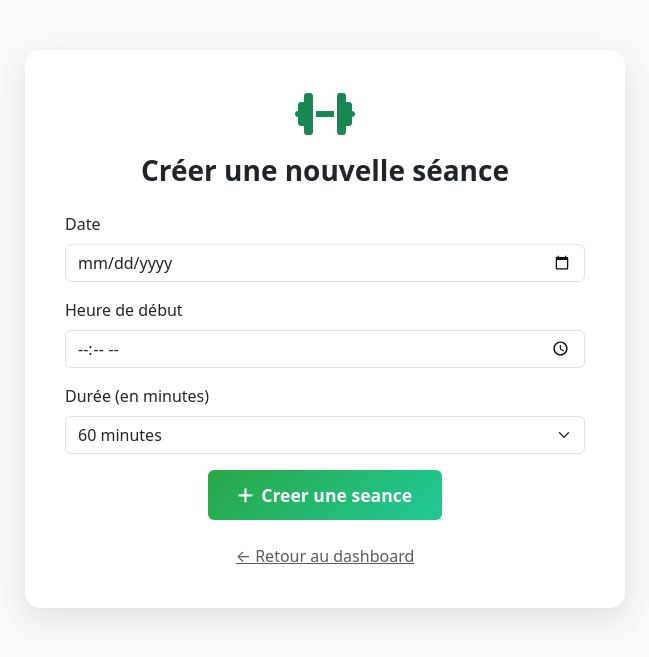
After one commit to ZiyadCh/CoachproV2, a PHP site: page /create.seance.php in a window 1280 px wide. The commit adds this page. Shown: the top 657 px of the page, without its empty margins (315-964 px from the left). Run offline with PHP 8.4, Linux system fonts and the light colour scheme; the visitor is signed in with stand-in values (Sample User, id 1).

Commit message:
seance create

```diff
--- a/classes/seance.php
+++ b/classes/seance.php
@@ -1,12 +1,14 @@
 <?php
-class seance {
+require_once "../config/database.php";
+class seance extends connection
+{
     protected $coach_id;
     protected $date;
     protected $heure;
     protected $duree;
     protected $statut;
 
-    public function __construct($coach_id,$date,$heure,$duree,$statut)
+    public function __construct($coach_id, $date, $heure, $duree, $statut)
     {
         $this->coach_id = $coach_id;
         $this->date = $date;
@@ -37,20 +39,62 @@ class seance {
         return $this->statut;
     }
     //setters
-    public function setCid($coach_id){
+    public function setCid($coach_id)
+    {
         $this->coach_id = $coach_id;
     }
-    public function setDate($date){
+    public function setDate($date)
+    {
         $this->date = $date;
     }
-    public function setHeure($heure){
+    public function setHeure($heure)
+    {
         $this->heure = $heure;
     }
-    public function setDuree($duree){
+    public function setDuree($duree)
+    {
         $this->duree = $duree;
     }
-    public function setStatut($statut){
+    public function setStatut($statut)
+    {
         $this->statut = $statut;
     }
+    //cree
+    public function creer()
+    {
+        $pdo = $this->connect();
+
+        $sql = "insert into seances (coach_id, date_seance, heure, duree, statut)
+                VALUES (:coach_id, :date, :heure, :duree, :statut)";
+
+        $stmt = $pdo->prepare($sql);
+        $stmt->execute([
+            ':coach_id' => $this->coach_id,
+            ':date'     => $this->date,
+            ':heure'    => $this->heure,
+            ':duree'    => $this->duree,
+            ':statut'   => $this->statut
+        ]);
+
+    }
+    public function modifier()
+    {
+        $pdo = $this->connect();
+
+        $sql = "update seances
+                set date_seance = :date,
+                    heure = :heure,
+                    duree = :duree,
+                    statut = :statut
+                where id = :id AND coach_id = :coach_id";
+
+        $stmt = $pdo->prepare($sql);
+        $stmt->execute([
+            ':coach_id' => $this->coach_id,
+            ':date'     => $this->date,
+            ':heure'    => $this->heure,
+            ':duree'    => $this->duree,
+            ':statut'   => $this->statut
+        ]);
+    }
 }
-?>
--- /dev/null
+++ b/pages/create.seance.php
@@ -0,0 +1,84 @@
+<?php
+session_start();
+if (!$_SESSION) {
+    header("location: ./login.php");
+    exit();
+}
+require_once "../classes/seance.php";
+?>
+
+<!DOCTYPE html>
+<html lang="fr">
+<head>
+    <meta charset="UTF-8">
+    <meta name="viewport" content="width=device-width, initial-scale=1.0">
+    <title>Créer une Séance - CoachPro</title>
+    <link href="https://cdn.jsdelivr.net/npm/bootstrap@5.3.3/dist/css/bootstrap.min.css" rel="stylesheet">
+    <link rel="stylesheet" href="https://cdnjs.cloudflare.com/ajax/libs/font-awesome/6.5.0/css/all.min.css">
+    <style>
+        body { background-color: #f8f9fa; }
+        .form-card {
+            background: white;
+            border-radius: 15px;
+            box-shadow: 0 10px 30px rgba(0,0,0,0.1);
+            padding: 40px;
+            max-width: 600px;
+            margin: 50px auto;
+        }
+        .btn-create {
+            background: linear-gradient(135deg, #28a745, #20c997);
+            border: none;
+            padding: 12px 30px;
+            font-size: 1.1rem;
+        }
+        .btn-create:hover { opacity: 0.9; }
+    </style>
+</head>
+<body>
+    <div class="container">
+        <div class="form-card">
+            <div class="text-center mb-4">
+                <i class="fas fa-dumbbell fa-3x text-success mb-3"></i>
+                <h3 class="fw-bold">Créer une nouvelle séance</h3>
+            </div>
+
+
+            <form action="./seance.process.php" method="POST">
+                <div class="mb-3">
+                    <label for="date" class="form-label">Date</label>
+                    <input type="date" class="form-control" id="date" name="date" ">
+                </div>
+
+                <div class="mb-3">
+                    <label for="heure" class="form-label">Heure de début</label>
+                    <input type="time" class="form-control" id="heure" name="heure" >
+                </div>
+
+                <div class="mb-3">
+                    <label for="duree" class="form-label">Durée (en minutes)</label>
+                    <select class="form-select" id="duree" name="duree" >
+                        <option value="">Choisir une durée</option>
+                        <option value="30">30 minutes</option>
+                        <option value="45">45 minutes</option>
+                        <option value="60" selected>60 minutes</option>
+                        <option value="90">90 minutes</option>
+                        <option value="120">120 minutes</option>
+                    </select>
+                </div>
+
+                <div class="text-center">
+                    <button type="submit" class="btn btn-success btn-create text-white fw-bold">
+                        <i class="fas fa-plus me-2"></i>Creer une seance
+                    </button>
+                </div>
+            </form>
+
+            <div class="text-center mt-4">
+                <a href="dashboard.coach.php" class="text-muted">← Retour au dashboard</a>
+            </div>
+        </div>
+    </div>
+
+    <script src="https://cdn.jsdelivr.net/npm/bootstrap@5.3.3/dist/js/bootstrap.bundle.min.js"></script>
+</body>
+</html>
--- a/pages/register.coach.process.php
+++ b/pages/register.coach.process.php
@@ -8,6 +8,7 @@ $user = new user(null,$_POST['nom'],$_POST['prenom'],$_POST['email'],'coach',$_P
 $userId= $user->insert();
 $coach = new coach($_POST['discipline'], $_POST['anneExp'], $_POST['bio']);
 $coach->insertCoach($userId);
+$_SESSION['id'] = $userId;
 header("location: ../pages/dashboard.coach.php");
  exit();
 ?>
```
Also changed, not shown: pages/dashboard.coach.php (+13 -15 lines), pages/dashboard.sportif.php (+111 -0 lines), pages/seance.process.php (added, +20 -0 lines).
